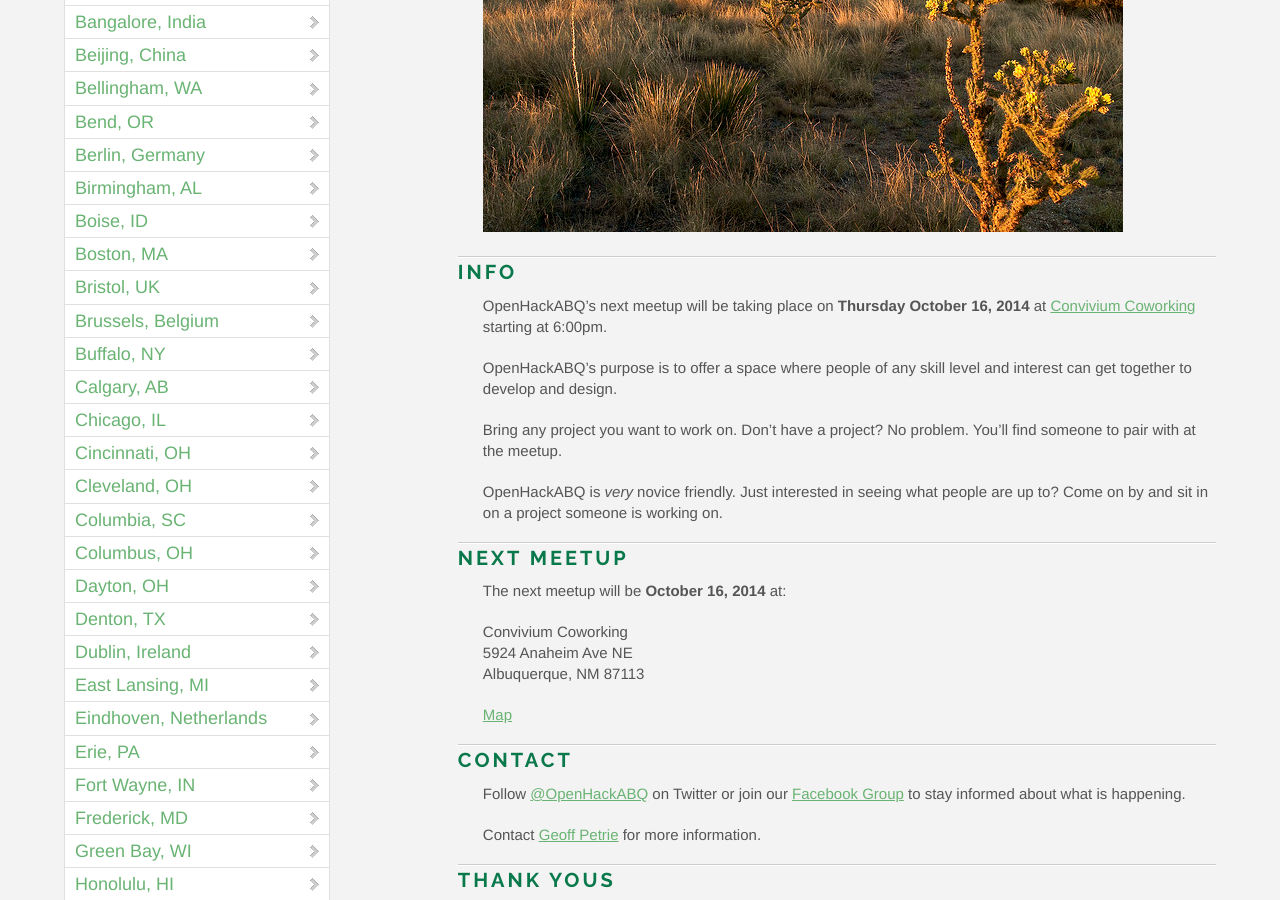
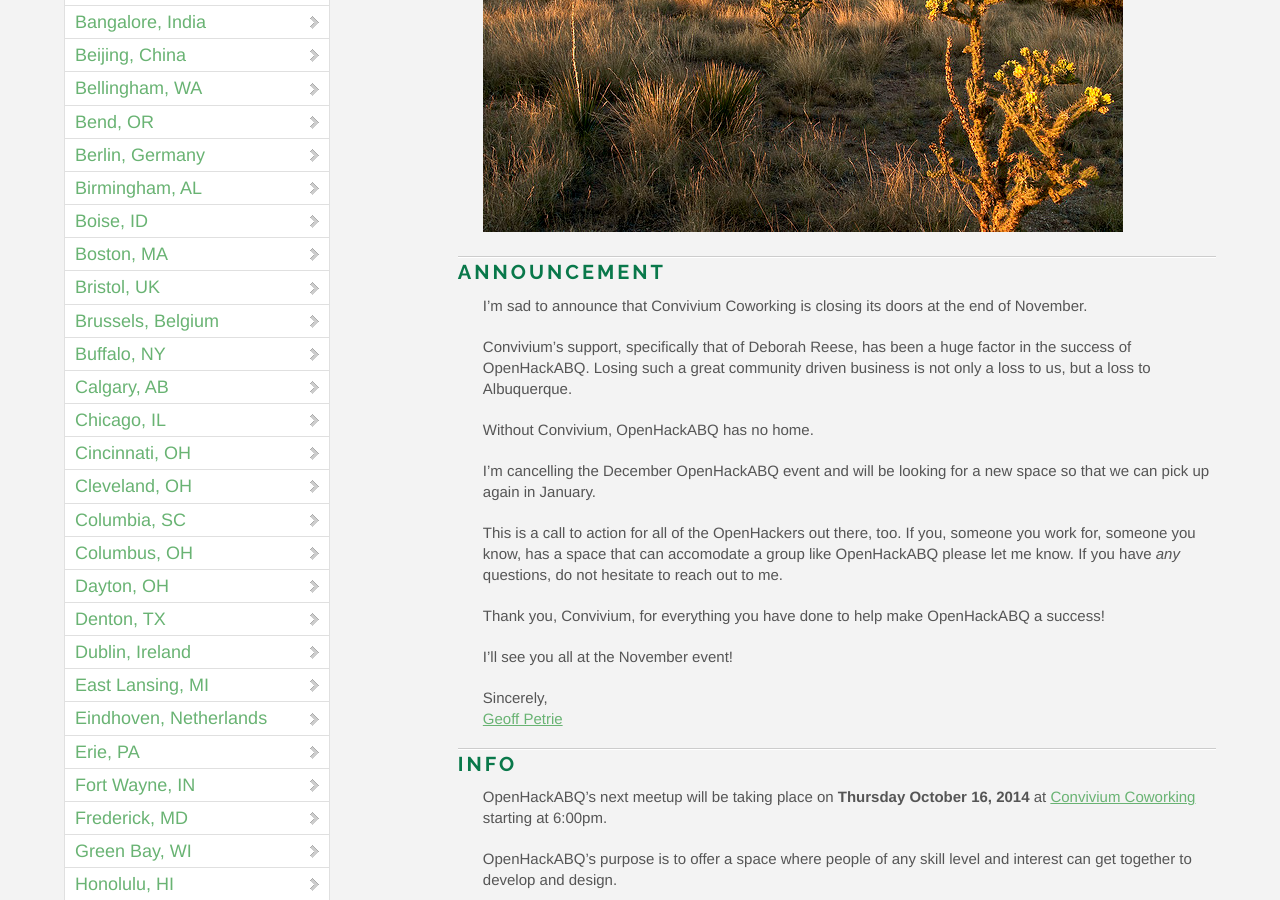
Before and after one commit to OpenHack/openhack.github.com, a Jekyll site: the page built from albuquerque/index.markdown, in a window 1280 px wide and 900 px high, scrolled down 409 px. Built offline with Jekyll 4.4.1, drawn with Linux system fonts in a browser that asks for light colours; nearby versions of some CDN libraries; comment, search, counter and statistics services are not loaded.

Commit message:
OpenHackABQ Announcement
Adding an announcement about Convivium closing it's doors.

```diff
--- a/albuquerque/index.markdown
+++ b/albuquerque/index.markdown
@@ -6,6 +6,33 @@ title: OpenHack - Albuquerque, NM
 ## Albuquerque, NM
 
 ![Albuquerque, NM Sandia](/albuquerque/img/sandia_drywall.jpg)
+
+### Announcement
+
+I'm sad to announce that Convivium Coworking is closing its doors at the end of
+November.
+
+Convivium's support, specifically that of Deborah Reese, has been a huge factor
+in the success of OpenHackABQ. Losing such a great community driven business
+is not only a loss to us, but a loss to Albuquerque.
+
+Without Convivium, OpenHackABQ has no home.
+
+I'm cancelling the December OpenHackABQ event and will be looking for a new
+space so that we can pick up again in January.
+
+This is a call to action for all of the OpenHackers out there, too. If you,
+someone you work for, someone you know, has a space that can accomodate a
+group like OpenHackABQ please let me know. If you have _any_ questions, do
+not hesitate to reach out to me.
+
+Thank you, Convivium, for everything you have done to help make OpenHackABQ a
+success!
+
+I'll see you all at the November event!
+
+Sincerely,
+[Geoff Petrie](mailto:g.petrie+openhack@gmail.com)
 
 ### Info
 
```
